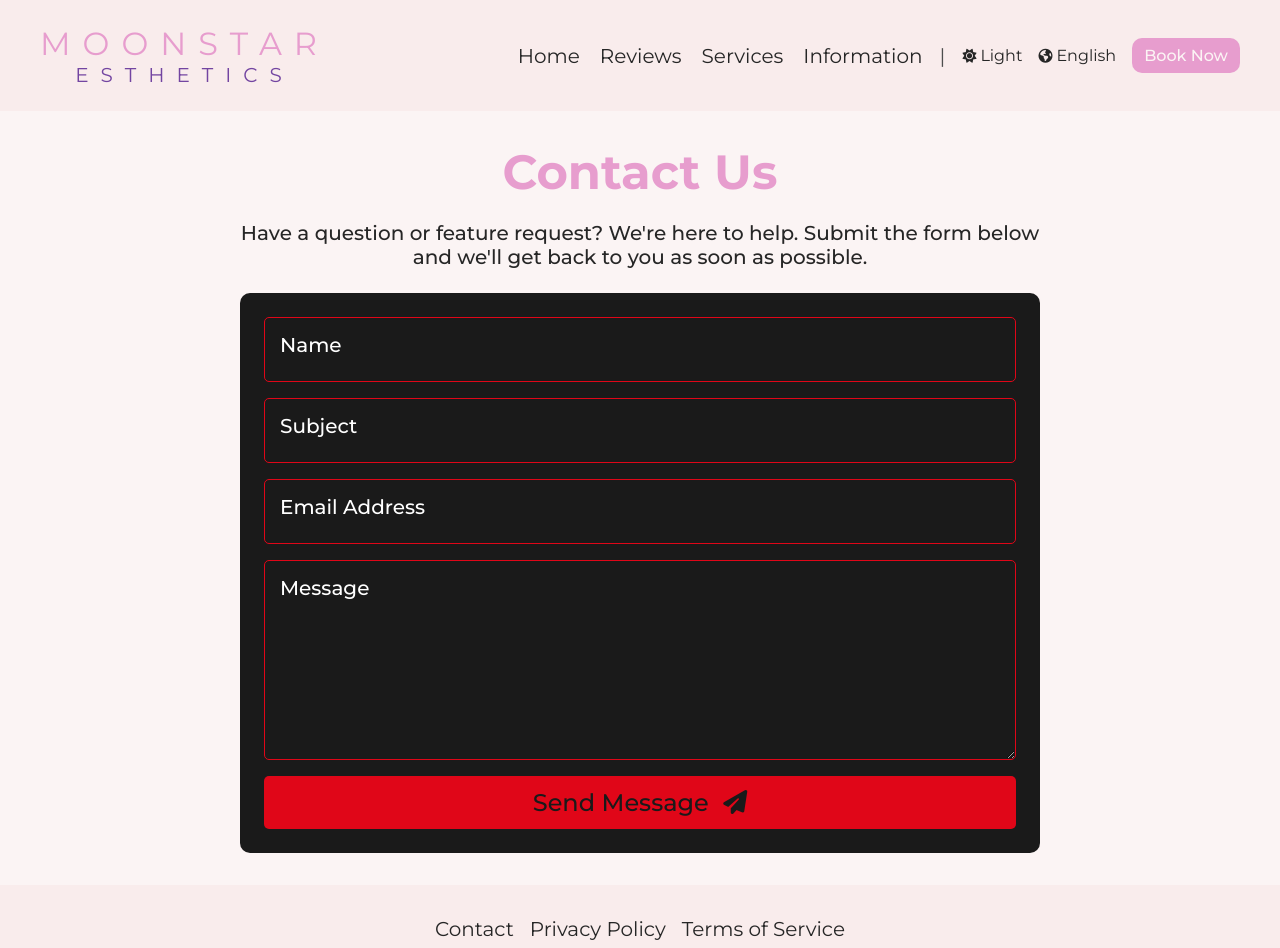
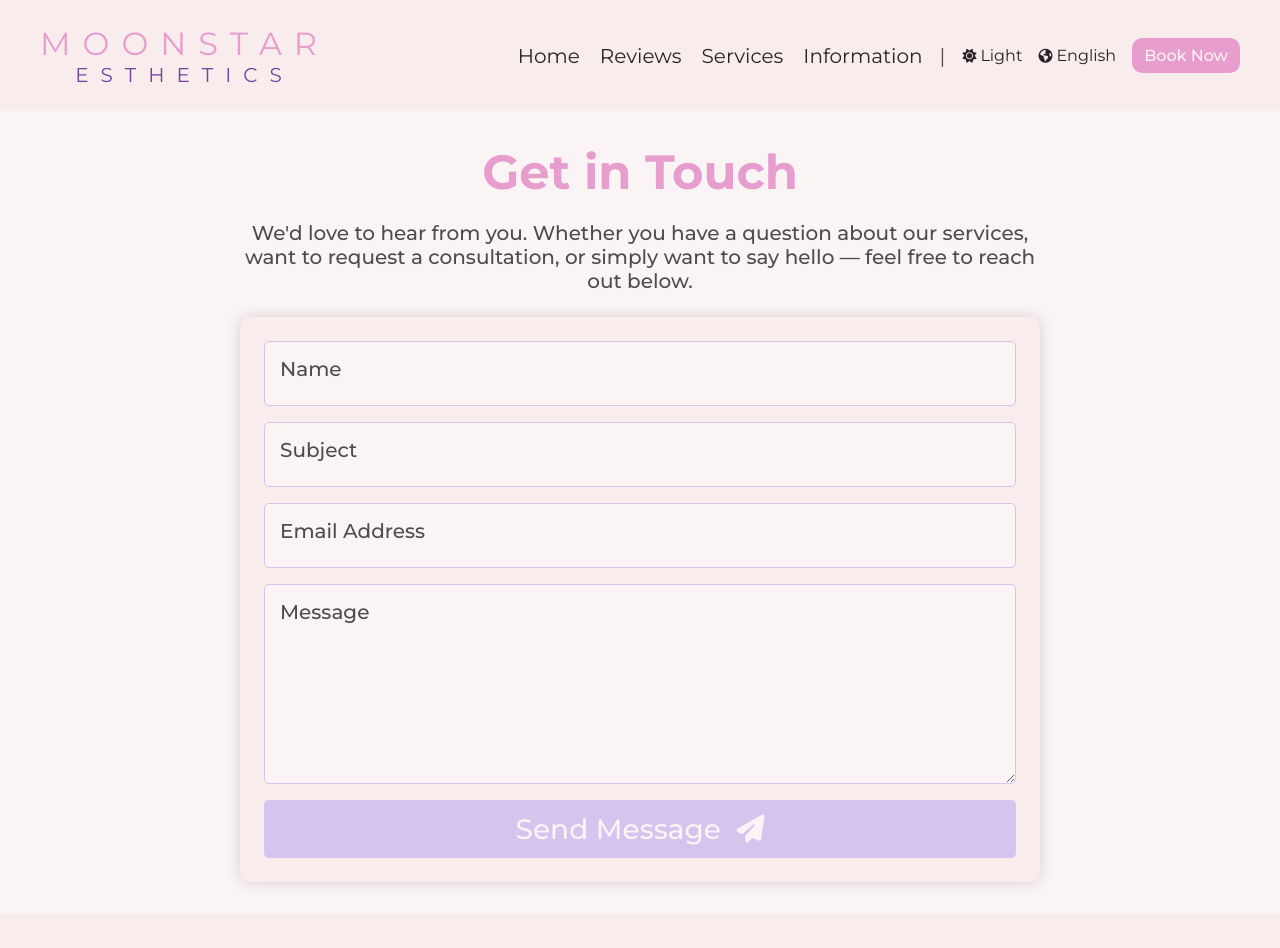
Before and after one commit to gilmerperez/moonstar-esthetics, a React (Vite) app: page /contact in a window 1280 px wide. Shown: the top 948 px of the page. Built offline with nearby package versions, Linux system fonts and the light colour scheme.

Commit message:
Polished Contact Page

```diff
--- a/src/components/Header/Header.module.css
+++ b/src/components/Header/Header.module.css
@@ -98,14 +98,16 @@
   font-size: 1rem;
   font-weight: 500;
   border-radius: 10px;
+  color: var(--bg-color);
   padding: 0.5rem 0.75rem;
   transition: 0.3s ease-in;
-  color: var(--bg-color);
   background-color: var(--pink);
 }
 
 .bookNowButton:hover {
+  color: var(--text-primary);
   background-color: var(--purple);
+  box-shadow: 0 0 15px var(--purple);
 }
 
 @media (max-width: 1260px) {
--- a/src/pages/Contact.jsx
+++ b/src/pages/Contact.jsx
@@ -8,42 +8,45 @@ function Contact() {
   }, []);
 
   return (
-    <>
     <main>
       <section className={styles.contactContainer}>
         {/* Heading */}
-          <h1 className={styles.heading}>Contact Us</h1>
+        <h1 className={styles.heading}>Get in Touch</h1>
 
         {/* Introduction */}
         <p className={styles.introduction}>
-            Have a question or feature request? We're here to help. Submit the form below and we'll get back to you as
-            soon as possible.
+          We'd love to hear from you. Whether you have a question about our services, want to request a consultation, or
+          simply want to say hello — feel free to reach out below.
         </p>
 
         {/* Form */}
         <section className={styles.formContainer}>
           <form action="mailto:moonstaresthetics@gmail.com" method="post" encType="text/plain">
-              {/* Name Field */}
+            {/* Name */}
             <div className={`${styles.formGroup} ${styles.formFloating}`}>
               <input type="text" id="name" placeholder="Name" required className={styles.formControl} />
               <label htmlFor="name">Name</label>
             </div>
-              {/* Subject Field */}
+
+            {/* Subject */}
             <div className={`${styles.formGroup} ${styles.formFloating}`}>
               <input type="text" id="subject" placeholder="Subject" required className={styles.formControl} />
               <label htmlFor="subject">Subject</label>
             </div>
-              {/* Email Address Field */}
+
+            {/* Email */}
             <div className={`${styles.formGroup} ${styles.formFloating}`}>
               <input type="email" id="email" placeholder="Email Address" required className={styles.formControl} />
               <label htmlFor="email">Email Address</label>
             </div>
-              {/* Message Field */}
+
+            {/* Message */}
             <div className={`${styles.formGroup} ${styles.formFloating}`}>
               <textarea id="message" placeholder="Message" required className={styles.formControl}></textarea>
               <label htmlFor="message">Message</label>
             </div>
-              {/* Send Message Button */}
+
+            {/* Submit */}
             <button type="submit" className={styles.submitBtn}>
               Send Message <i className="fa-solid fa-paper-plane"></i>
             </button>
@@ -51,7 +54,6 @@ function Contact() {
         </section>
       </section>
     </main>
-    </>
   );
 }
 
--- a/src/pages/Contact.module.css
+++ b/src/pages/Contact.module.css
@@ -13,7 +13,6 @@
   font-size: 3rem;
   font-weight: 700;
   color: var(--pink);
-  text-align: center;
   margin-bottom: 1.25rem;
   transition: 0.3s ease-in;
 }
@@ -23,20 +22,22 @@
   font-size: 1.25rem;
   text-align: center;
   margin-bottom: 1.5rem;
+  color: var(--text-secondary);
 }
 
 .formContainer {
   width: 100%;
   padding: 1.5rem;
   border-radius: 10px;
-  background-color: hsl(0, 0%, 10%);
+  box-shadow: 0 0 15px hsla(0, 0%, 0%, 0.15);
+  background-color: var(--header-footer-bg-color);
 }
 
 form {
   gap: 1rem;
   display: flex;
-  color: white;
   flex-direction: column;
+  color: var(--text-primary);
 }
 
 .formGroup {
@@ -48,13 +49,13 @@ form {
 
 .formControl {
   width: 100%;
-  color: white;
-  transition: 0.3s;
   font-size: 1.15rem;
   border-radius: 5px;
+  transition: 0.3s ease-in;
+  color: var(--text-primary);
   padding: 1.75rem 1rem 0.75rem;
-  background-color: hsl(0, 0%, 10%);
-  border: 1px solid hsl(355, 95%, 45%);
+  border: 1px solid var(--lavender);
+  background-color: var(--bg-color);
 }
 
 textarea.formControl {
@@ -66,25 +67,25 @@ label {
   top: 0;
   left: 0;
   padding: 1rem;
-  color: white;
   font-weight: 500;
   position: absolute;
   font-size: 1.25rem;
   pointer-events: none;
-  transition: 0.2s ease-in-out;
+  color: var(--text-secondary);
+  transition: 0.3s ease-in-out;
 }
 
 .formControl:focus ~ label,
 .formControl:not(:placeholder-shown) ~ label {
   opacity: 0.95;
-  color: hsl(355, 95%, 45%);
-  transform: scale(0.95) translateY(-0.75rem);
+  color: var(--pink);
+  transform: scale(0.95) translateY(-0.7rem);
 }
 
 .formControl:focus {
   outline: none;
-  border-color: hsl(355, 95%, 45%);
-  box-shadow: 0 0 10px hsl(355, 95%, 45%);
+  border-color: var(--pink);
+  box-shadow: 0 0 5px var(--pink);
 }
 
 .formControl::placeholder {
@@ -93,37 +94,38 @@ label {
 
 input:-webkit-autofill,
 textarea:-webkit-autofill {
-  caret-color: white;
-  -webkit-text-fill-color: white !important;
+  caret-color: var(--text-primary);
   transition: background-color 9999s ease-out 0s;
-  box-shadow: 0 0 0 30px hsl(0, 0%, 10%) inset !important;
+  box-shadow: 0 0 0 30px var(--bg-color) inset !important;
+  -webkit-text-fill-color: var(--text-primary) !important;
 }
 
 .submitBtn {
   border: none;
   cursor: pointer;
   font-weight: 500;
-  font-size: 1.5rem;
+  font-size: 1.75rem;
   border-radius: 5px;
   padding: 0.75rem 1rem;
-  color: hsl(0, 0%, 10%);
+  color: var(--bg-color);
   transition: 0.3s ease-in;
-  background-color: hsl(355, 95%, 45%);
+  background-color: var(--lavender);
 }
 
 .submitBtn i {
   margin-left: 0.5rem;
-  color: hsl(0, 0%, 10%);
+  color: var(--bg-color);
   transition: 0.3s ease-in;
 }
 
 .submitBtn:hover {
-  color: white;
-  box-shadow: 0 0 30px hsl(355, 95%, 45%, 0.5);
+  background-color: var(--pink);
+  box-shadow: 0 0 10px var(--pink);
+  color: var(--header-footer-bg-color);
 }
 
 .submitBtn:hover i {
-  color: white;
+  color: var(--header-footer-bg-color);
 }
 
 @media (max-width: 768px) {
--- a/src/pages/PrivacyPolicy.module.css
+++ b/src/pages/PrivacyPolicy.module.css
@@ -13,7 +13,6 @@
   font-size: 3rem;
   font-weight: 700;
   color: var(--pink);
-  text-align: center;
   margin-bottom: 1.25rem;
   transition: 0.3s ease-in;
 }
@@ -27,6 +26,7 @@
   font-size: 1.25rem;
   text-align: center;
   margin-bottom: 1.5rem;
+  color: var(--text-secondary);
 }
 
 .policyHeading {
--- a/src/pages/TermsOfService.module.css
+++ b/src/pages/TermsOfService.module.css
@@ -13,7 +13,6 @@
   font-size: 3rem;
   font-weight: 700;
   color: var(--pink);
-  text-align: center;
   margin-bottom: 1.25rem;
   transition: 0.3s ease-in;
 }
@@ -27,6 +26,7 @@
   font-size: 1.25rem;
   text-align: center;
   margin-bottom: 1.5rem;
+  color: var(--text-secondary);
 }
 
 .termsHeading {
```
Lines whose indentation alone changed are shown as unchanged.
